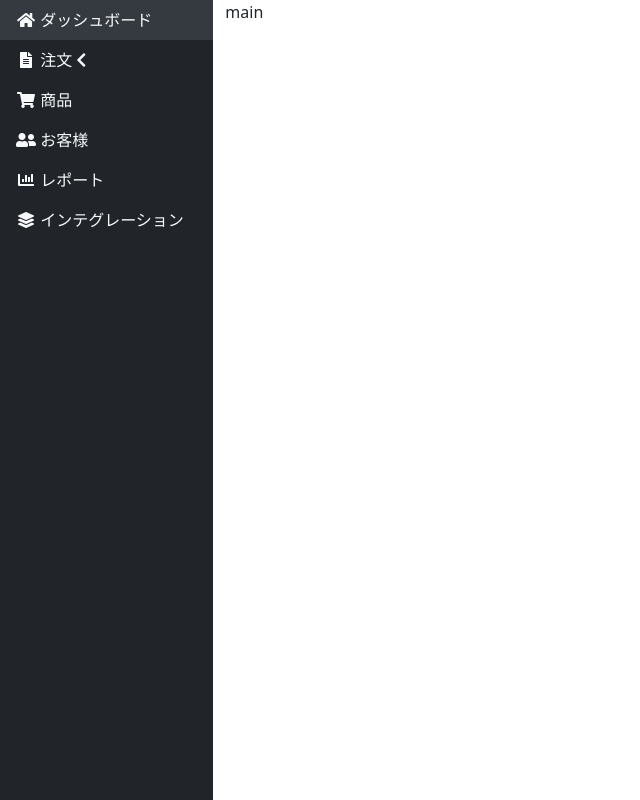
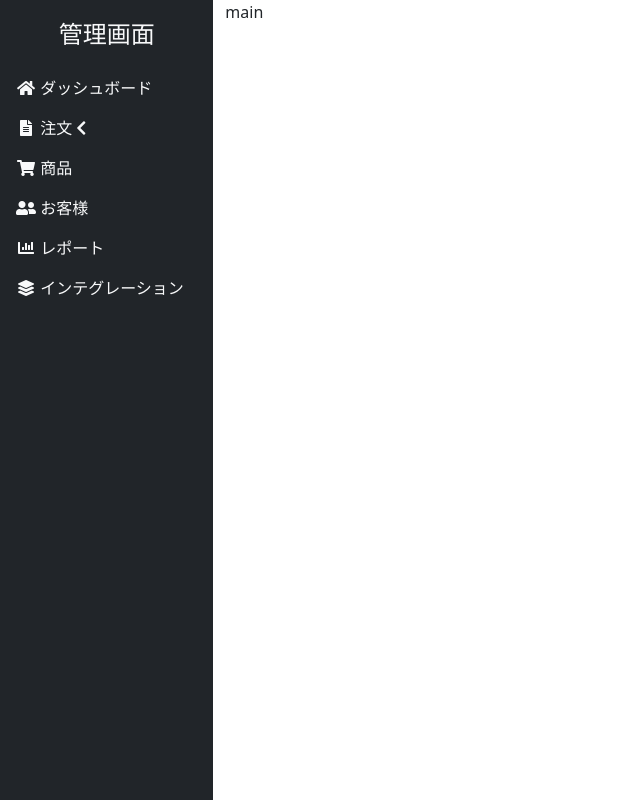
Before and after one commit to okonomi/bootstrap-v5-admin-template, a website built with Parcel: page index.html in a window 1280 px wide. Shown: the whole page, without its empty margins (0-640 px from the left). Built offline with nearby package versions, Linux system fonts and the light colour scheme.

Commit message:
feat: add header

```diff
--- a/index.html
+++ b/index.html
@@ -9,6 +9,9 @@
   <div class="container-fluid">
     <div class="row">
       <nav class="col-2 bg-dark gx-0 min-vh-100 text-light">
+        <header class="p-3 text-center">
+          <a href="#" class="text-decoration-none text-light fs-4">管理画面</a>
+        </header>
         <ul class="nav flex-column">
           <li class="nav-item">
             <a class="nav-link active" aria-current="page" href="#"><i class="fas fa-home fa-fw"></i> ダッシュボード</a>
```
